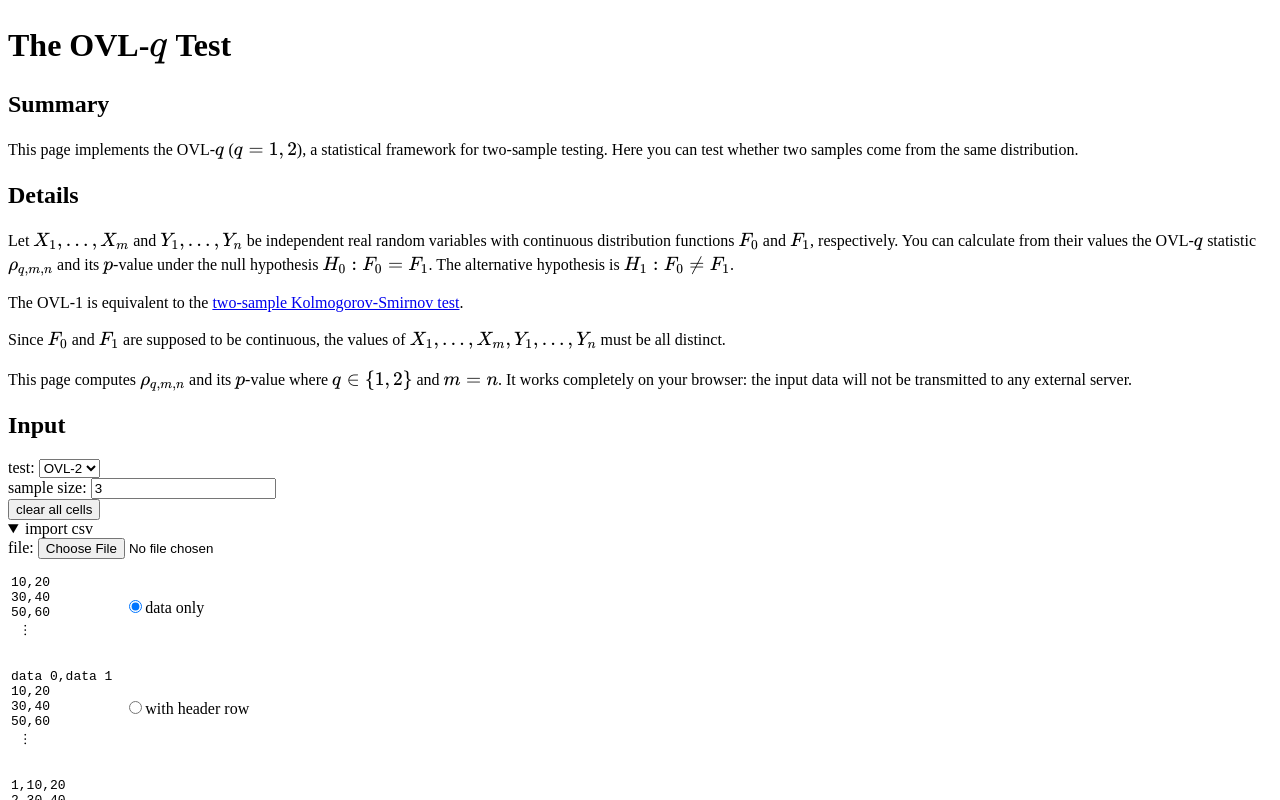
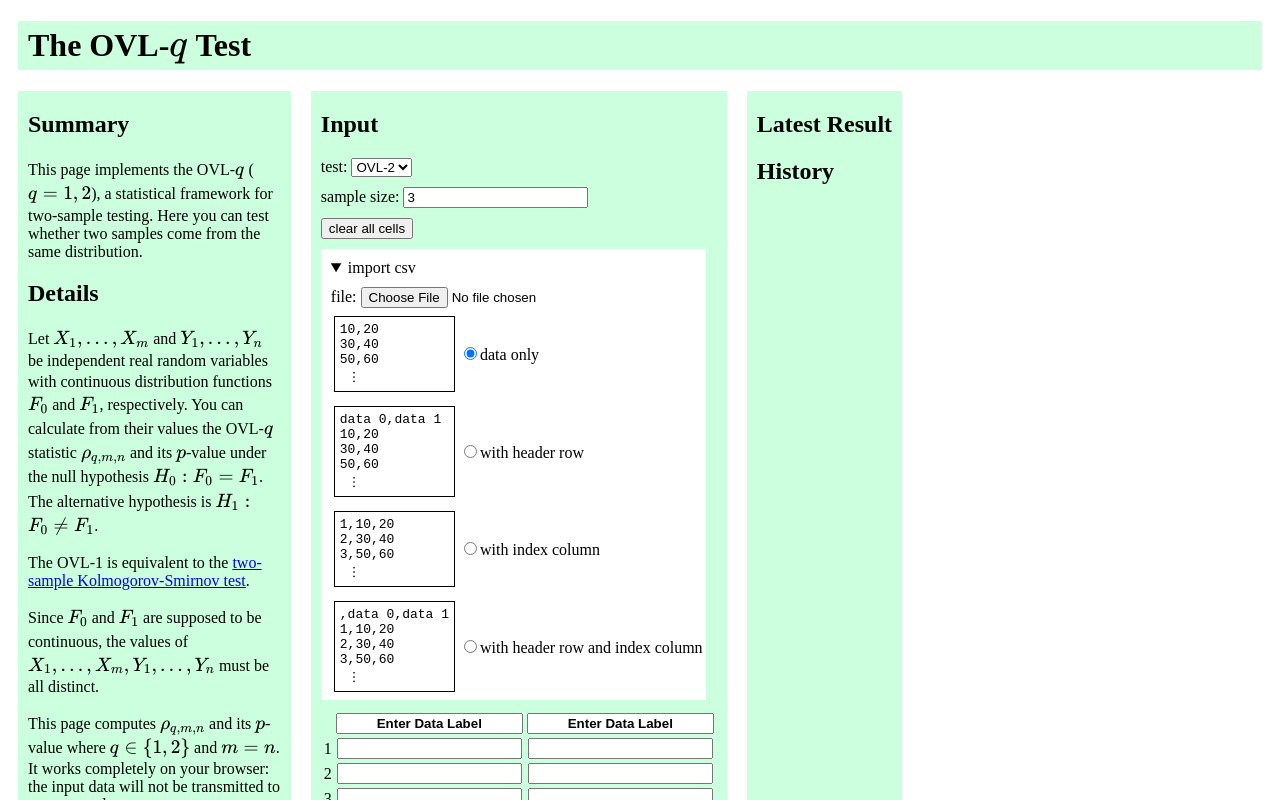
Before and after one commit to fiveseven-lambda/ovl-test, a React app: page / in a window 1280 px wide. Both pictures are taken after a click on the heading "import csv". Shown: the top 800 px of the page. Built offline with nearby package versions, Linux system fonts and the light colour scheme.

Commit message:
edit style css

```diff
--- a/src/app.tsx
+++ b/src/app.tsx
@@ -27,7 +27,7 @@ export const App = () => {
   const widthSwitch = width >= 900 ? 'wide' : 'narrow';
   return <div>
     <Header widthSwitch={widthSwitch}/>
-    <div>
+    <div className={`flex ${widthSwitch}`}>
       <Description widthSwitch={widthSwitch}/>
       <Main widthSwitch={widthSwitch} pkg={pkg}/>
     </div>
@@ -35,13 +35,13 @@ export const App = () => {
   </div>
 }
 
-const Header = ({widthSwitch}: {widthSwitch: WidthSwitch}) => <header>
+const Header = ({widthSwitch}: {widthSwitch: WidthSwitch}) => <header className={`part ${widthSwitch}`}>
   <h1>
     The OVL-<KaTeX text='q' /> Test
   </h1>
 </header>
 
-const Description = ({widthSwitch}: {widthSwitch: WidthSwitch}) => <div>
+const Description = ({widthSwitch}: {widthSwitch: WidthSwitch}) => <div className={`part ${widthSwitch}`} id='description'>
   <h2>Summary</h2>
   <p>
     This page implements
@@ -70,7 +70,7 @@ const Description = ({widthSwitch}: {widthSwitch: WidthSwitch}) => <div>
   </p>
 </div>
 
-const Footer = ({widthSwitch}: {widthSwitch: WidthSwitch}) => <footer>
+const Footer = ({widthSwitch}: {widthSwitch: WidthSwitch}) => <footer className={widthSwitch}>
   <p>The source code used in this page is published <a href='https://github.com/fiveseven-lambda/OVL-test'>here</a>, under the GPLv3 license.</p>
   <p>© 2022 Atsushi Komaba</p>
 </footer>
--- a/src/index.html
+++ b/src/index.html
@@ -5,9 +5,9 @@
     <meta name='viewport' content='width=device-width,initial-scale=1'>
     <title>OVL-q test</title>
     <link rel='stylesheet' href='https://cdn.jsdelivr.net/npm/katex@0.15.3/dist/katex.min.css'>
-    <script src="https://code.jquery.com/jquery-3.2.1.min.js"></script>
+    <script src='https://code.jquery.com/jquery-3.2.1.min.js'></script>
   </head>
   <body>
-    <div id='root'></div>
+    <div id='root'/>
   </body>
 </html>
--- a/src/main.tsx
+++ b/src/main.tsx
@@ -14,7 +14,7 @@ export const Main = ({ widthSwitch, pkg }: { widthSwitch: WidthSwitch, pkg: Pkg
   });
   let results = computeStatistic(input);
   let [pValue, setPValue] = React.useState<PValue>(null);
-  return <div>
+  return <div className={`flex ${widthSwitch}`}>
     <UserInput
       input={[input, (partial: Partial<Input>) => {
         setInput({...input, ...partial});
@@ -28,6 +28,7 @@ export const Main = ({ widthSwitch, pkg }: { widthSwitch: WidthSwitch, pkg: Pkg
       results={results}
       pValue={[pValue, setPValue]}
       pkg={pkg}
+      widthSwitch={widthSwitch}
     />
   </div>
 }
--- a/src/result.tsx
+++ b/src/result.tsx
@@ -13,7 +13,7 @@ type HistoryItem = {
   pvalue: number;
 };
 
-export const Result = ({input, results, pValue: [pValue, setPValue], pkg}: ResultProps) => {
+export const Result = ({input, results, pValue: [pValue, setPValue], pkg, widthSwitch}: ResultProps) => {
   let elements: React.ReactElement[] = [];
   elements.push(<h2 key='latest-result-heading'>Latest Result</h2>);
   let [history, setHistory] = React.useState<HistoryItem[]>([]);
@@ -54,7 +54,7 @@ export const Result = ({input, results, pValue: [pValue, setPValue], pkg}: Resul
     elements.push(
       <div key='history'>
         <p>These will be lost if you reload the page.</p>
-        <table>
+        <table className='history'>
           <thead>
             <tr>
               <th>Time</th>
@@ -81,7 +81,7 @@ export const Result = ({input, results, pValue: [pValue, setPValue], pkg}: Resul
         </table>
       </div>);
   }
-  return <div>{elements}</div>;
+  return <div className={`part ${widthSwitch}`}>{elements}</div>;
 }
 
 const num2tex = (value: number) => value.toString()
--- a/src/style.css
+++ b/src/style.css
@@ -1,3 +1,73 @@
+.flex.wide {
+  display: flex;
+}
+
+.part {
+  background-color: #CCFFDD;
+}
+
+.part.narrow {
+  padding: 0 5px;
+}
+.part.wide {
+  margin: 0 10px;
+  padding: 0 10px;
+}
+
+#description.wide {
+  width: 20%;
+}
+
+.input-part {
+  margin: 10px 0;
+}
+
+.csv {
+  width: fit-content;
+  background-color: white;
+}
+.csv summary {
+  padding: 10px;
+}
+.csv-details {
+  margin-left: 10px;
+}
+.csv-sample {
+  border: 1px solid;
+  margin: 5px 0;
+  padding: 5px;
+}
+
+.data.narrow {
+  width: 80%;
+  max-height: 400px;
+  overflow: scroll;
+}
+.data td:first-child {
+  text-align: right;
+}
+.data td {
+  text-align: center;
+}
+.data th > input {
+  font-weight: bold;
+  text-align: center;
+}
 .duplicate-cell {
-    background-color: red;
+  background-color: red;
 }
+
+footer.narrow {
+  text-align: center;
+}
+footer.wide {
+  margin: 0 20px;
+}
+
+.history {
+  border-collapse: collapse;
+}
+.history th, .history td {
+  border: 1px solid;
+  text-align: center;
+}
--- a/src/types.ts
+++ b/src/types.ts
@@ -24,6 +24,7 @@ export type ResultProps = {
   results: Results,
   pValue: Setter<PValue>,
   pkg: Pkg,
+  widthSwitch: WidthSwitch,
 }
 
 export type PValue = {
--- a/src/userInput.tsx
+++ b/src/userInput.tsx
@@ -1,17 +1,18 @@
 import * as React from 'react';
+import { parse } from 'csv-parse/sync';
 
 import { tests, WidthSwitch, Input, Setter, PartialSetter, UserInputProps } from './types';
 
-export const UserInput = ({widthSwitch, input, duplicate}: UserInputProps) => <div>
+export const UserInput = ({widthSwitch, input, duplicate}: UserInputProps) => <div className={`part ${widthSwitch}`}>
   <h2>Input</h2>
   <SelectTest input={input}/>
   <SampleSize input={input}/>
   <Clear input={input}/>
-  <CSV widthSwitch={widthSwitch} input={input}/>
+  <CSV input={input}/>
   <Data widthSwitch={widthSwitch} input={input} duplicate={duplicate}/>
 </div>
 
-const SelectTest = ({input: [input, setInput]}: { input: PartialSetter<Input> }) => <div>
+const SelectTest = ({input: [input, setInput]}: { input: PartialSetter<Input> }) => <div className='input-part'>
   test: <select
     onChange={ event => {
       for(const test of tests) if(event.target.value === test) setInput({ test });
@@ -34,7 +35,7 @@ const SampleSize = ({input: [input, setInput]}: { input: PartialSetter<Input> })
       alert('invalid sample size');
     }
   };
-  return <div>
+  return <div className='input-part'>
     sample size: <input
       type='number'
       min='1'
@@ -56,56 +57,79 @@ const SampleSize = ({input: [input, setInput]}: { input: PartialSetter<Input> })
   </div>
 }
 
-const Clear = ({input: [input, setInput]}: {input: PartialSetter<Input>}) => <div>
+const Clear = ({input: [input, setInput]}: {input: PartialSetter<Input>}) => <div className='input-part'>
   <button
     onClick={ _ => setInput({ data: input.data.map(_ => ['', '']) }) }
   > clear all cells </button>
 </div>
 
-const CSV = ({ widthSwitch, input }: {widthSwitch: WidthSwitch, input: PartialSetter<Input>}) => {
+const CSV = ({input: [_, setInput]}: {input: PartialSetter<Input>}) => {
   const [file, setFile] = React.useState<File>(null);
-  const format = React.useState<[boolean, boolean]>([false, false]);
-  React.useEffect(() => {
-    if(!file) return;
+  const [format, setFormat] = React.useState<[boolean, boolean]>([false, false]);
+  const readCSV = (file: File, [header, index]: [boolean, boolean], setInput: (_: Partial<Input>) => void) => {
     const reader = new FileReader();
     reader.onload = event => {
-      console.log(event.target.result);
+      if(typeof event.target.result !== 'string') return;
+      const csv = parse(event.target.result);
+      const size = csv.length - +header;
+      const update: Partial<Input> = {};
+      update.size = size.toString();
+      if(header){
+        update.label = [csv[0][+index], csv[0][+index + 1]];
+      }
+      update.data = Array(size);
+      for(let i = 0; i < size; ++i){
+        update.data[i] = ['', ''];
+        for(let j = 0; j < Math.min(csv[+header + i].length - +index, 2); ++j){
+          update.data[i][j] = csv[+header + i][+index + j];
+        }
+      }
+      setInput(update);
     };
     reader.readAsText(file);
-  });
-  return <details>
+  };
+  const formatSetter: Setter<[boolean, boolean]> = [format, format => {
+    if(file !== null) readCSV(file, format, setInput);
+    setFormat(format);
+  }]
+  return <div className='input-part'>
+    <details className='csv'>
       <summary>import csv</summary>
-    <div>
+      <div className='csv-details'>
         <div>
           file: <input
             type='file'
             onChange={ event => {
-            if(event.target.files.length > 0) setFile(event.target.files[0])
+              const files = event.target.files;
+              if(files.length > 0){
+                readCSV(files[0], format, setInput);
+                setFile(files[0]);
+              }
             } }
           />
         </div>
         <table>
           <tbody>
             <SelectCSVFormat
-            format={format}
+              format={formatSetter}
               value={[false, false]}
               label='data only'
               sample={'10,20\n30,40\n50,60\n ︙'}
             />
             <SelectCSVFormat
-            format={format}
+              format={formatSetter}
               value={[true, false]}
               label='with header row'
               sample={'data 0,data 1\n10,20\n30,40\n50,60\n ︙'}
             />
             <SelectCSVFormat
-            format={format}
+              format={formatSetter}
               value={[false, true]}
               label='with index column'
               sample={'1,10,20\n2,30,40\n3,50,60\n ︙'}
             />
             <SelectCSVFormat
-            format={format}
+              format={formatSetter}
               value={[true, true]}
               label='with header row and index column'
               sample={',data 0,data 1\n1,10,20\n2,30,40\n3,50,60\n ︙'}
@@ -114,6 +138,7 @@ const CSV = ({ widthSwitch, input }: {widthSwitch: WidthSwitch, input: PartialSe
         </table>
       </div>
     </details>
+  </div>
 }
 
 const SelectCSVFormat = ({
@@ -128,7 +153,7 @@ const SelectCSVFormat = ({
   sample: string,
 }) => <tr>
   <td>
-    <pre>{sample}</pre>
+    <pre className='csv-sample'>{sample}</pre>
   </td>
   <td>
     <input
@@ -144,7 +169,7 @@ const SelectCSVFormat = ({
 const Data = ({widthSwitch, input: [input, setInput], duplicate}: {widthSwitch: WidthSwitch, input: PartialSetter<Input>, duplicate: [boolean, boolean][]}) => {
   const [oldDuplicate, setOldDuplicate] = React.useState<[boolean, boolean][]>(null);
   if(oldDuplicate !== null) duplicate = oldDuplicate;
-  return <div>
+  return <div className={`input-part data ${widthSwitch}`}>
     <table>
       <thead>
         <tr>
```
Lines whose indentation alone changed are shown as unchanged.
